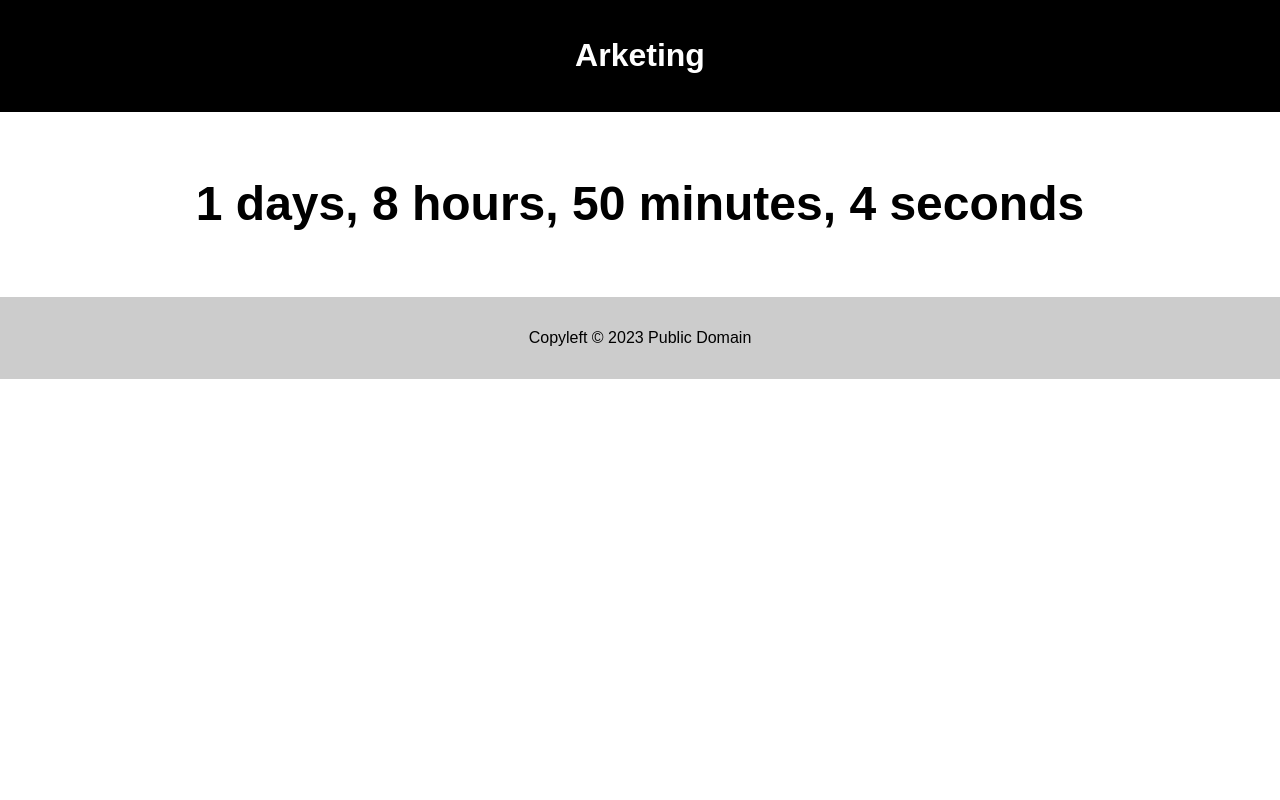
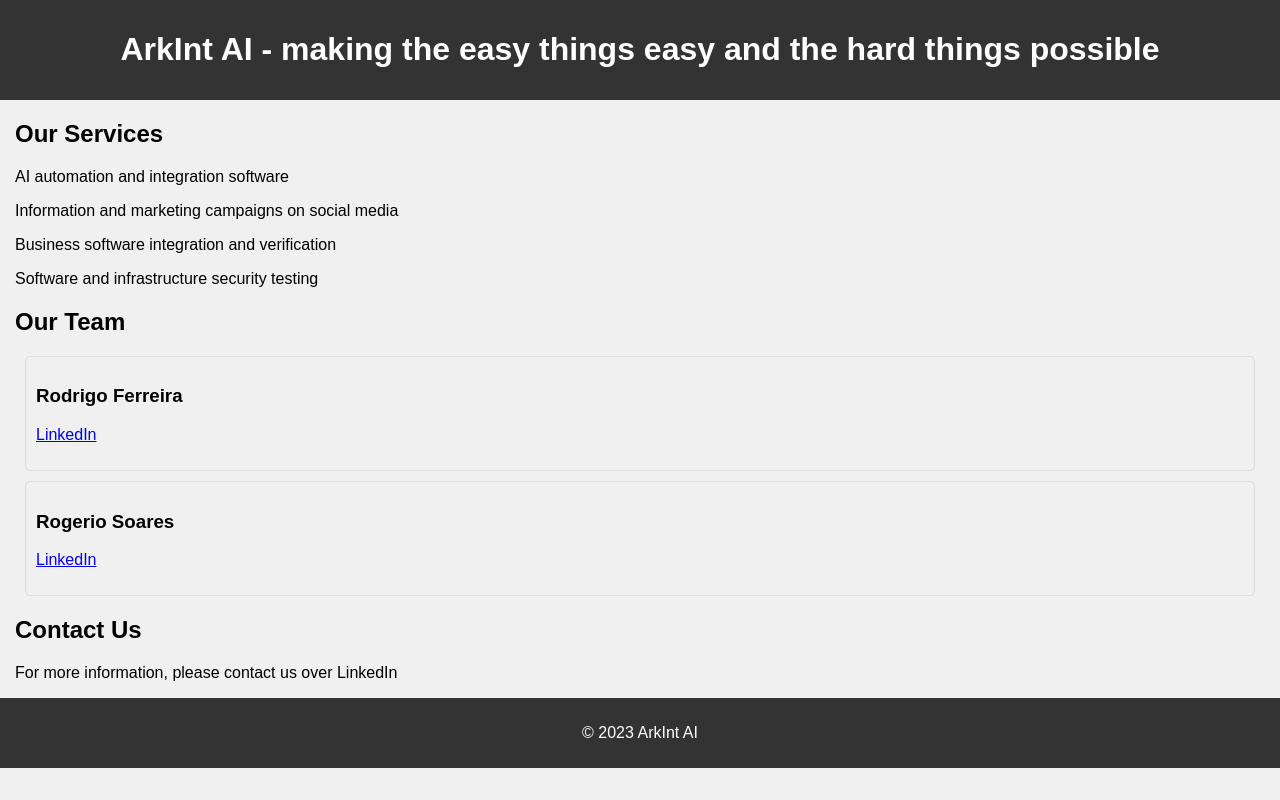
Before and after one commit to Arketing/arketing.github.io, a plain HTML site: page docs/index.html in a window 1280 px wide. Drawn offline with Linux system fonts and the light colour scheme.

Commit message:
Webpage face

```diff
--- a/docs/index.html
+++ b/docs/index.html
@@ -1,91 +1,64 @@
 <!DOCTYPE html>
-<html lang="en">
+<html>
 <head>
-  <meta charset="UTF-8">
-  <meta name="viewport" content="width=device-width, initial-scale=1.0">
-  <title>Arketing</title>
-  <link rel="stylesheet" href="assets/style.css">
+    <title>ArkInt AI</title>
     <style>
-    /* Include the provided CSS styles */
         body {
-      font-family: sans-serif;
+            font-family: Arial, sans-serif;
             margin: 0;
             padding: 0;
+            background-color: #f0f0f0;
         }
-
-    header {
-      background-color: #000;
+        .header, .footer {
+            background-color: #333;
             color: #fff;
-      padding: 1rem;
+            padding: 10px;
             text-align: center;
         }
-
-    main {
-      padding: 1rem;
+        .content {
+            margin: 15px;
         }
-
-    .counter-container {
-      padding: 2rem;
-      margin-top: 1rem;
-      text-align: center;
-    }
-
-    .counter {
-      font-size: 3rem;
-      font-weight: bold;
-    }
-
-    footer {
-      background-color: #ccc;
-      color: #000;
-      padding: 1rem;
-      text-align: center;
-    }
-
-    .timer-container {
-      text-align: center;
-    }
-
-    .timer {
-      font-size: 3rem;
-      font-weight: bold;
+        .team-member {
+            margin: 10px;
+            padding: 10px;
+            border: 1px solid #ddd;
+            border-radius: 5px;
         }
     </style>
 </head>
+</head>
 <body>
-  <header>
-    <h1 class="name">Arketing</h1>
-  </header>
-  <main>
-    <div class="counter-container">
-      <span class="timer" id="countdown"></span>
+    <div class="header">
+        <h1 id="title">ArkInt AI</h1>
     </div>
-    <br>
-  </main>
-  <footer>
-    <p>Copyleft &copy; 2023 Public Domain</p>
-  </footer>
+    <div class="content">
+        <h2>Our Services</h2>
+        <p>AI automation and integration software </p>
+        <p>Information and marketing campaigns on social media</p>
+        <p>Business software integration and verification</p>
+        <p>Software and infrastructure security testing</p>
+        <h2>Our Team</h2>
+        <div id="team"></div>
+        <h2>Contact Us</h2>
+        <p>For more information, please contact us over LinkedIn</p>
+    </div>
+    <div class="footer">
+        <p>© 2023 ArkInt AI</p>
+    </div>
     <script>
-    // Set the target date for the countdown (42 days from 29/09/2023)
-    const targetDate = new Date('2023-11-10').getTime();
-
-    // Update the countdown every second
-    const timer = setInterval(function() {
-      const currentDate = new Date().getTime();
-      const timeLeft = targetDate - currentDate;
-
-      if (timeLeft <= 0) {
-        clearInterval(timer);
-        document.getElementById('countdown').textContent = 'DOOM!';
-      } else {
-        const days = Math.floor(timeLeft / (1000 * 60 * 60 * 24));
-        const hours = Math.floor((timeLeft % (1000 * 60 * 60 * 24)) / (1000 * 60 * 60));
-        const minutes = Math.floor((timeLeft % (1000 * 60 * 60)) / (1000 * 60));
-        const seconds = Math.floor((timeLeft % (1000 * 60)) / 1000);
-
-        document.getElementById('countdown').textContent = `${days} days, ${hours} hours, ${minutes} minutes, ${seconds} seconds`;
-      }
-    }, 1000);
+        document.getElementById('title').textContent += ' - making the easy things easy and the hard things possible';
+        var team = [
+            {name: 'Rodrigo Ferreira', linkedin: 'https://linkedin.com/in/rodrigolf080'},
+            {name: 'Rogerio Soares', linkedin: 'https://linkedin.com/in/rogerio-barros-soares'},
+            // add more team members here
+        ];
+        var teamDiv = document.getElementById('team');
+        team.forEach(function(member) {
+            var div = document.createElement('div');
+            div.className = 'team-member';
+            div.innerHTML = '<h3>' + member.name + '</h3><p><a href="' + member.linkedin + '">LinkedIn</a></p>';
+            teamDiv.appendChild(div);
+        });
     </script>
 </body>
 </html>
```
Also changed, not shown: docs/doom/index.html (added, +91 -0 lines). Lines whose indentation alone changed are shown as unchanged.
